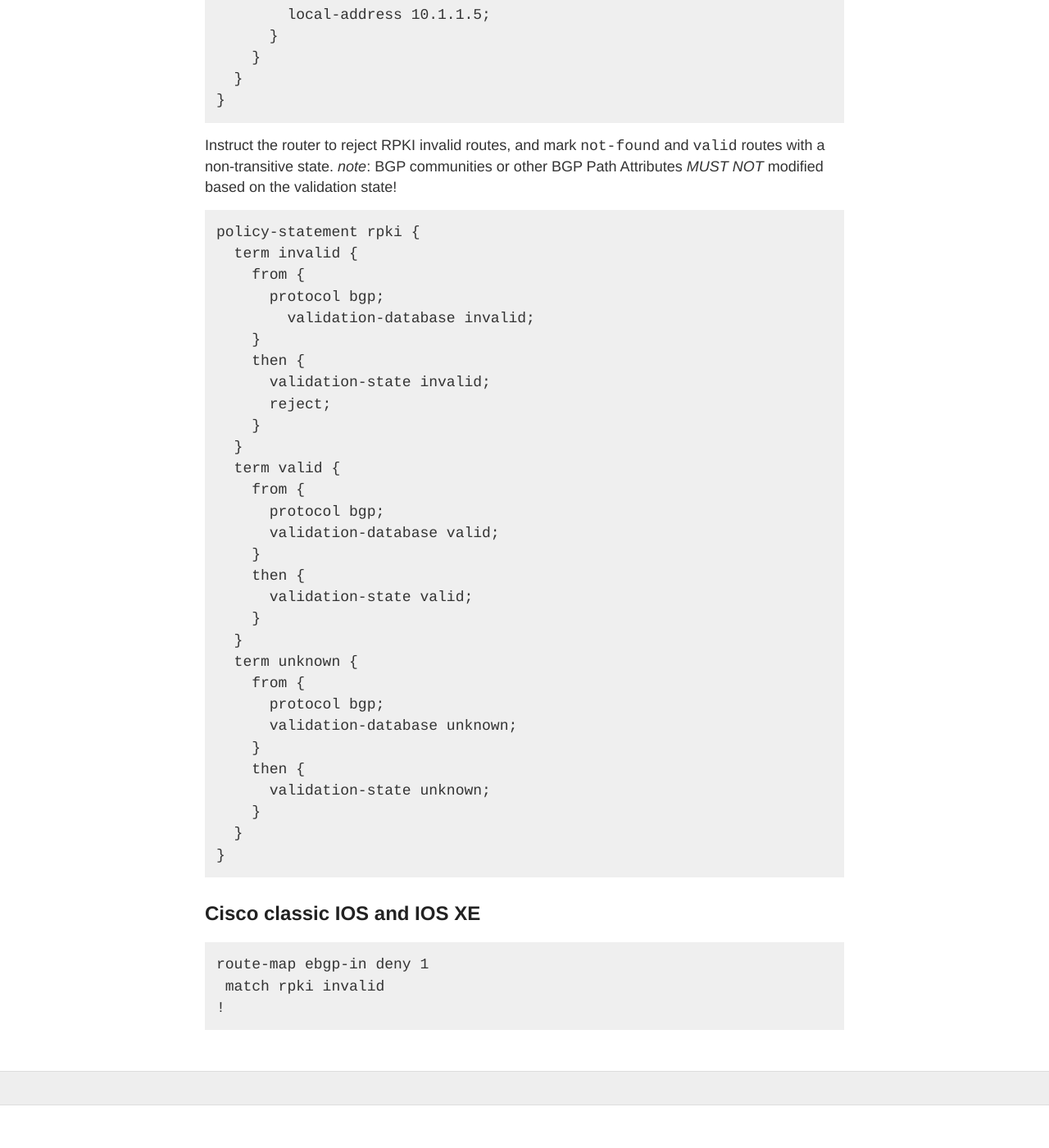
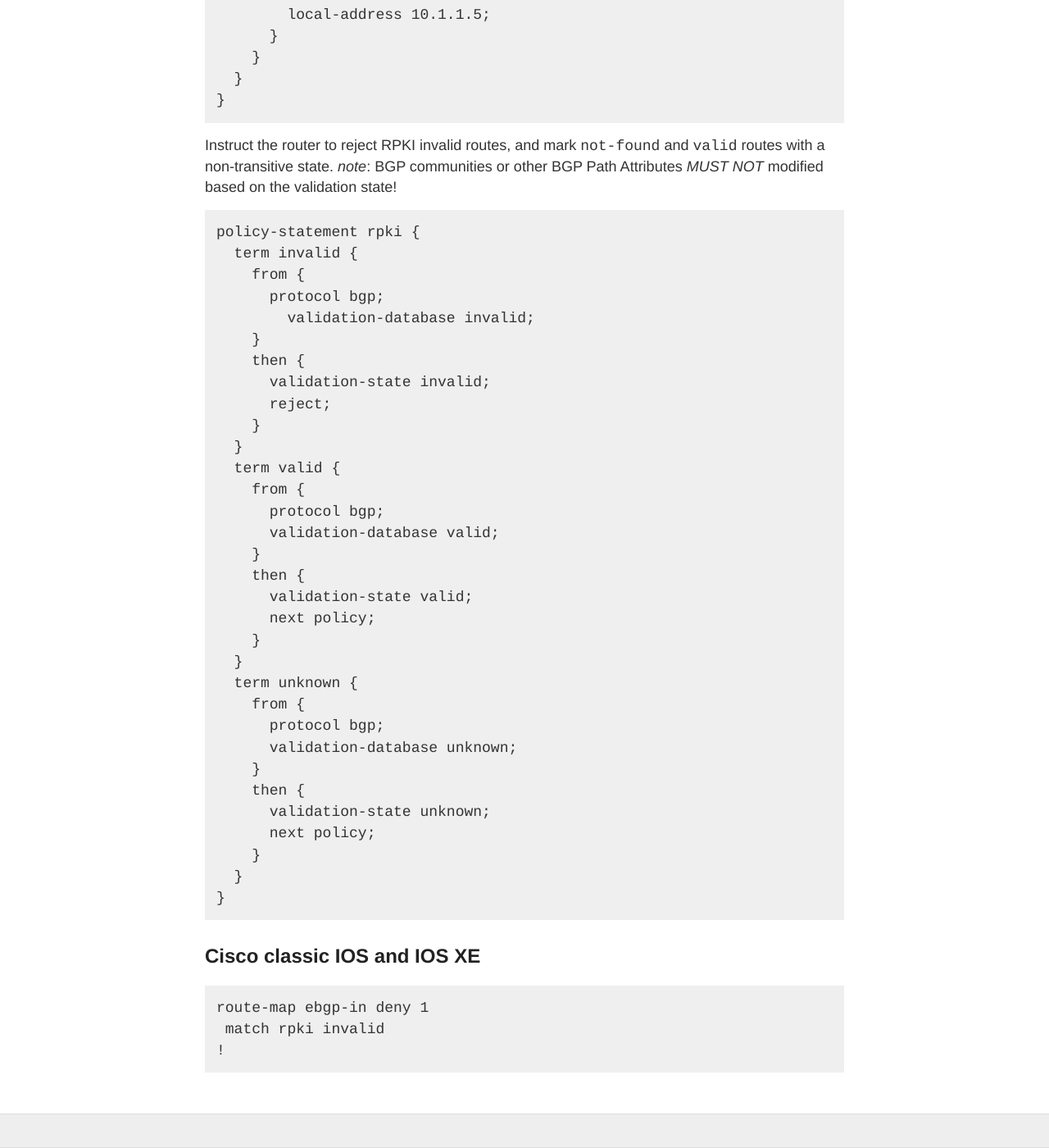
Before and after one commit to NLNOG/bgpfilterguide, a Jekyll site: the page built from guides/reject_invalids.md, in a window 1280 px wide and 1400 px high, scrolled down 1767 px. Shown: the whole window at 82% size. Built offline with Jekyll 4.4.1, drawn with Linux system fonts in a browser that asks for light colours; before the commit the page ends 3115 px from its top, so only the background shows below that.

Commit message:
add next policy

```diff
--- a/guides/reject_invalids.md
+++ b/guides/reject_invalids.md
@@ -89,6 +89,7 @@ policy-statement rpki {
     }
     then {
       validation-state valid;
+      next policy;
     }
   }
   term unknown {
@@ -98,6 +99,7 @@ policy-statement rpki {
     }
     then {
       validation-state unknown;
+      next policy;
     }
   }
 }
```
